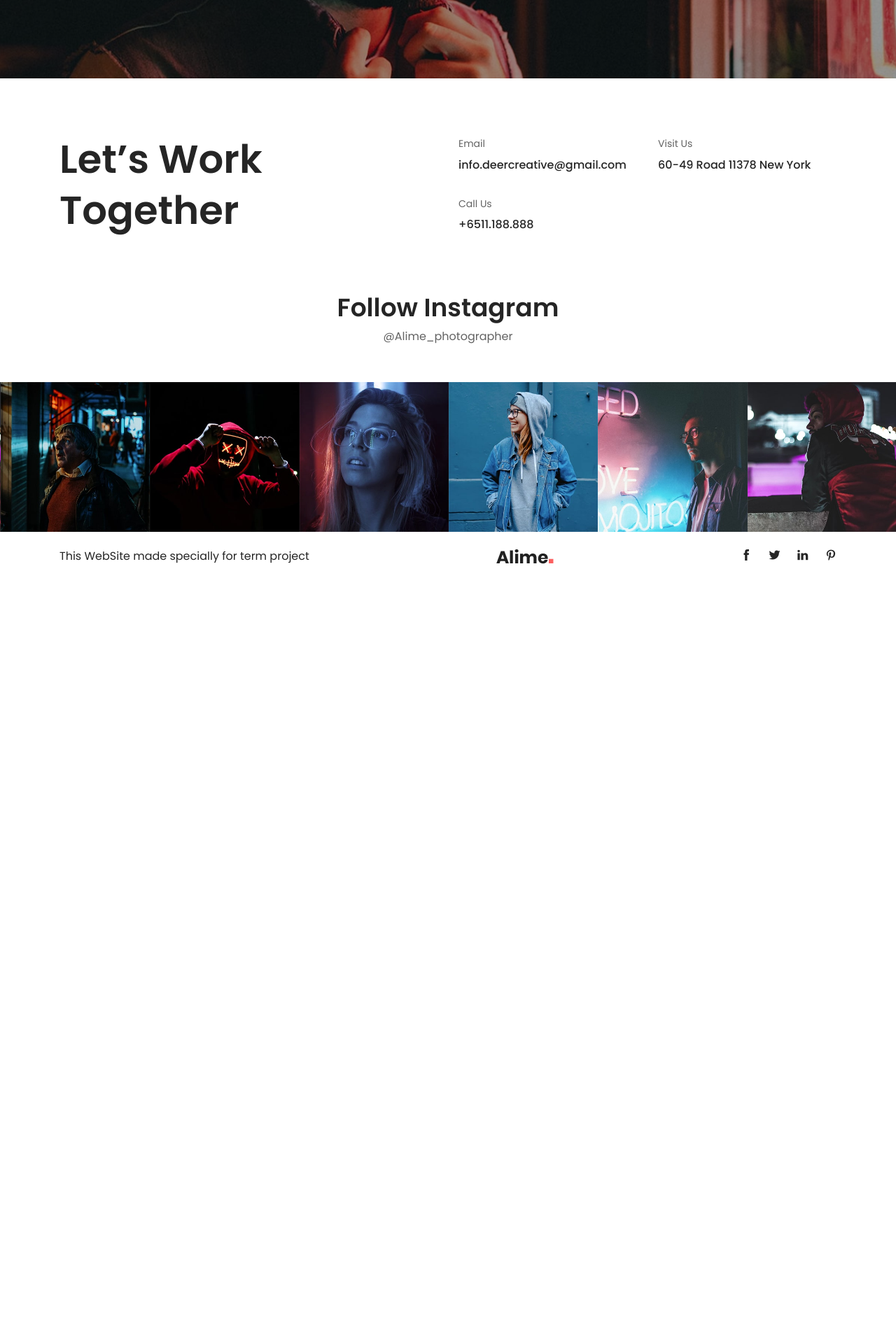
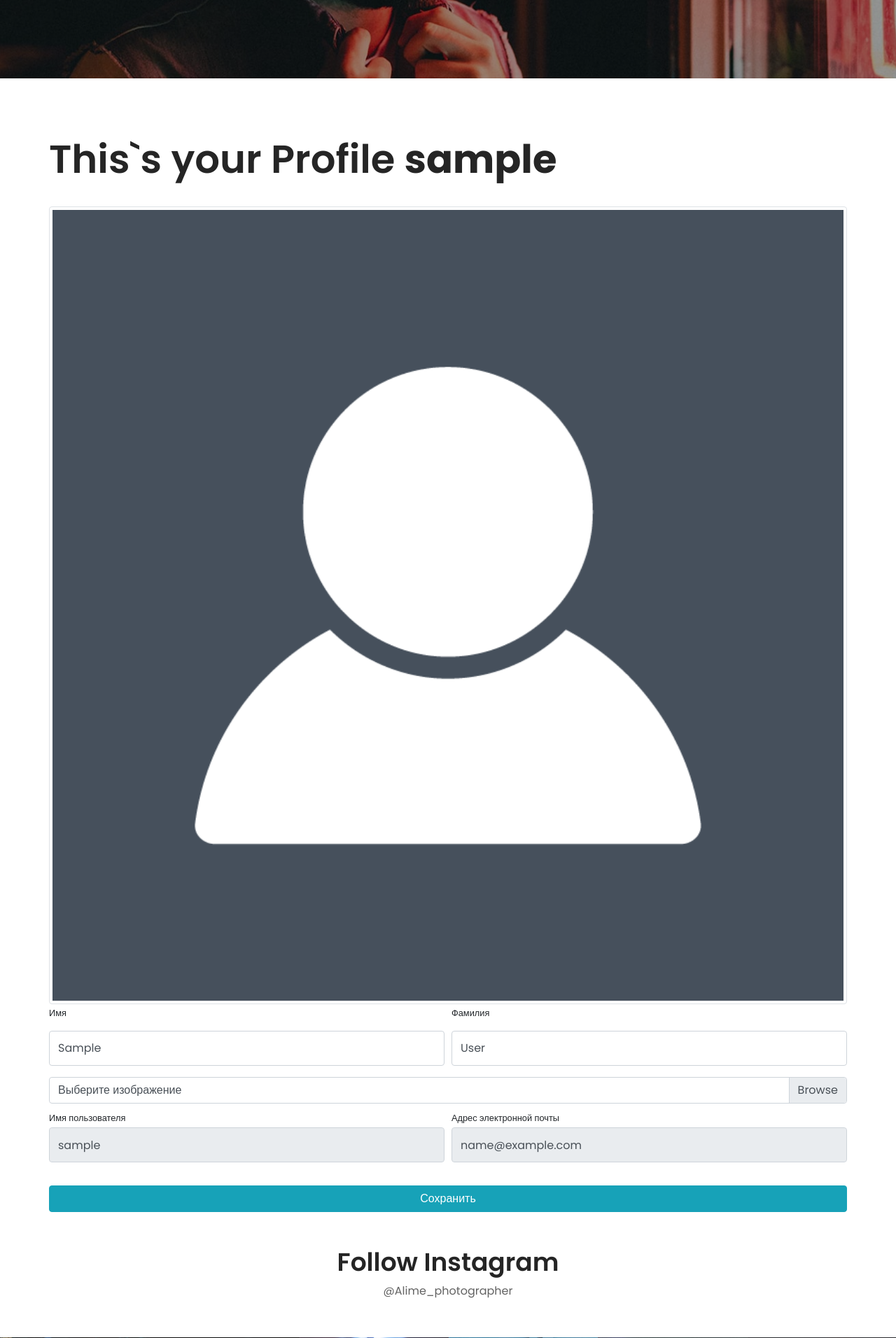
Before and after one commit to Joseph7Cartaphilus/Semistrovka, a Django app: page /Users/profile/ in a window 1280 px wide. Shown: the part 258-2170 px from the top of the page at 70% size. Before the commit the page ends 1064 px from the top, so only its background shows below. Run offline with Django 4.2, Linux system fonts and the light colour scheme; the visitor is signed in with stand-in values (Sample User, id 1); parts of the project's set-up code (start-up, migrations or seed data) failed here and were passed over; some libraries are stand-ins or nearby versions; some web fonts are replaced.

Commit message:
edit profile template

```diff
--- a/users/templates/profile.html
+++ b/users/templates/profile.html
@@ -4,7 +4,7 @@
 {% block content %}
     <!-- Breadcrumb Area Start -->
     <section class="breadcrumb-area bg-img bg-overlay jarallax"
-         style="background-image: url(../../MiracleArt/static/img/bg-img/38.jpg);">
+             style="background-image: url({% static 'img/bg-img/38.jpg' %});">
         <div class="container h-100">
             <div class="row h-100 align-items-center">
                 <div class="col-12">
@@ -12,7 +12,8 @@
                         <h2 class="page-title">Images</h2>
                         <nav aria-label="breadcrumb">
                             <ol class="breadcrumb justify-content-center">
-                            <li class="breadcrumb-item"><a href="{% url 'index' %}"><i class="icon_house_alt"></i> Home</a>
+                                <li class="breadcrumb-item"><a href="{% url 'index' %}"><i class="icon_house_alt"></i>
+                                    Home</a>
                                 </li>
                                 <li class="breadcrumb-item active" aria-current="page">Profile</li>
                             </ol>
@@ -28,28 +29,59 @@
     <div class="contact-area section-padding-80-50">
         <div class="container">
             <div class="row">
-            <div class="col-12 col-lg-6">
-                <h2 class="contact-title mb-30">Let’s Work <br>Together</h2>
+                <div class="col-14">
+                    <h2 class="contact-title mb-30">This`s your Profile
+                        <b class="text-lg-center">{{ user.username }}</b>
+                    </h2>
                 </div>
-            <div class="col-12 col-md-6 col-lg-3">
-                <!-- Contact Info -->
-                <div class="contact-info mb-30">
-                    <p>Email</p>
-                    <a href="mailto:info.deercreative@gmail.com">info.deercreative@gmail.com</a>
+                <form action="{% url 'profile' %}" method="post" enctype="multipart/form-data">
+                    {% csrf_token %}
+                    <div class="form-row">
+                        <div class="col-lg-12 text-center">
+                            <img width="200" height="200"
+                                 src="{% if user.image %}{{ user.image.url }}
+                                 {% else %}{% static 'vendor/img/users/default-user.png' %} {% endif %}"
+                                 class="img-thumbnail" alt="photo_user">
                         </div>
-                <!-- Contact Info -->
-                <div class="contact-info mb-30">
-                    <p>Call Us</p>
-                    <a href="#">+6511.188.888</a>
+                        <div class="col-lg-6">
+                            <div class="form-group">
+                                <label class="small mb-3" for="{{ form.first_name.id_for_label }}">Имя</label>
+                                {{ form.first_name }}
                             </div>
                         </div>
-            <div class="col-12 col-md-6 col-lg-3">
-                <!-- Contact Info -->
-                <div class="contact-info mb-30">
-                    <p>Visit Us</p>
-                    <a href="#">60-49 Road 11378 New York</a>
+                        <div class="col-lg-6">
+                            <div class="form-group">
+                                <label class="small mb-3" for="{{ form.last_name.id_for_label }}">Фамилия</label>
+                                {{ form.last_name }}
                             </div>
                         </div>
+                    </div>
+                    <div class="form-row mb-2">
+                        <div class="col-lg-12">
+                            <div class="custom-file">
+                                {{ form.image }}
+                                <label class="custom-file-label" for="{{ form.image.id_for_label }}">Выберите
+                                    изображение</label>
+                            </div>
+                        </div>
+                    </div>
+                    <div class="form-row">
+                        <div class="col-lg-6">
+                            <label class="small mb-1" for="{{ form.username.id_for_label }}">Имя пользователя</label>
+                            {{ form.username }}
+                        </div>
+                        <div class="col-lg-6">
+                            <label class="small mb-1" for="{{ form.email.id_for_label }}">Адрес электронной
+                                почты</label>
+                            {{ form.email }}
+                        </div>
+                    </div>
+                    <div class="form-row">
+                        <div class="col-lg-12" style="margin-top: 33px;">
+                            <input class="btn btn-info btn-block" type="submit" value="Сохранить">
+                        </div>
+                    </div>
+                </form>
             </div>
         </div>
     </div>
```
Lines whose indentation alone changed are shown as unchanged.
